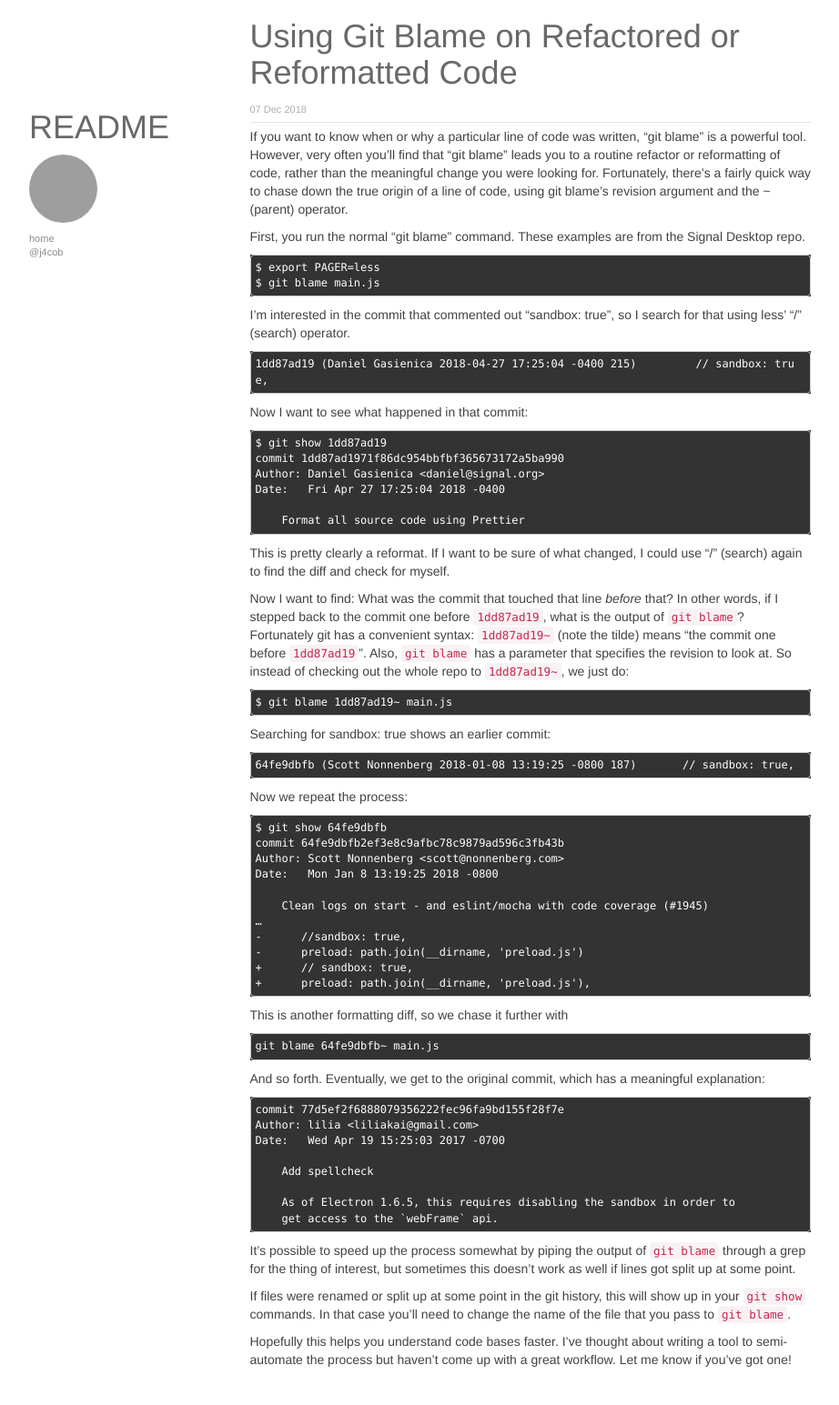
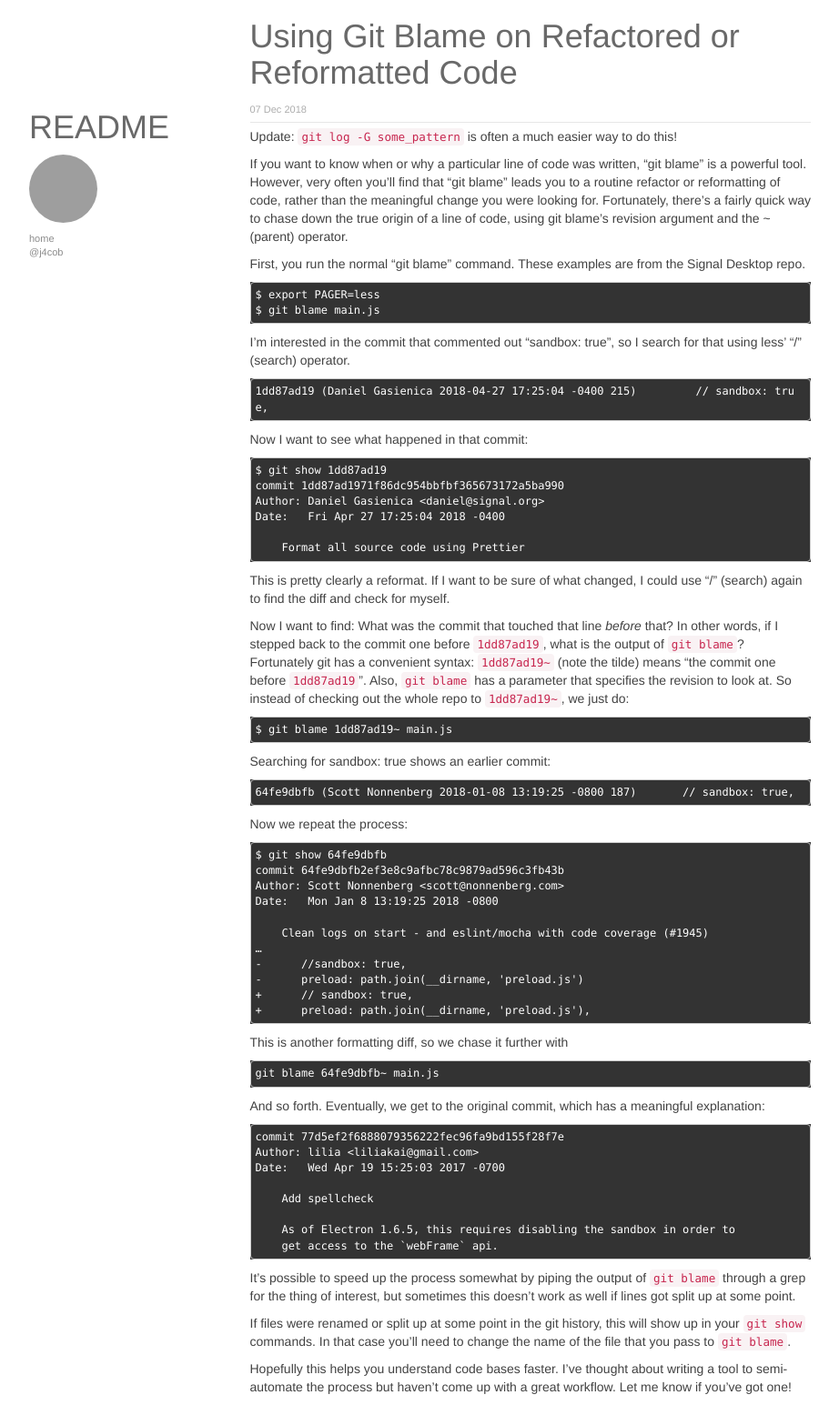
Before and after one commit to jsha/README, a Jekyll site: the page built from _posts/2018-12-07-chasing-git-blame.md, in a window 1280 px wide. Shown: the whole page at 91% size, without its empty margins (138-1060 px from the left). Built offline with Jekyll 4.4.1, drawn with Linux system fonts in a browser that asks for light colours; nearby versions of some CDN libraries; library files that are not in the unit come from our copies; Markdown is read by kramdown in place of the engine named in the settings; before the commit the page ends 1515 px from its top, so only the background shows below that; grey boxes are pictures that could not be loaded.

Commit message:
Add git log -G

```diff
--- a/_posts/2018-12-07-chasing-git-blame.md
+++ b/_posts/2018-12-07-chasing-git-blame.md
@@ -4,6 +4,8 @@ date: 2018-12-07T18:01:31+00:00
 author: jsha
 layout: post
 ---
+
+Update: `git log -G some_pattern` is often a much easier way to do this!
 
 If you want to know when or why a particular line of code was written, “git blame” is a powerful tool. However, very often you’ll find that “git blame” leads you to a routine refactor or reformatting of code, rather than the meaningful change you were looking for. Fortunately, there’s a fairly quick way to chase down the true origin of a line of code, using git blame’s revision argument and the ~ (parent) operator.
 
```
